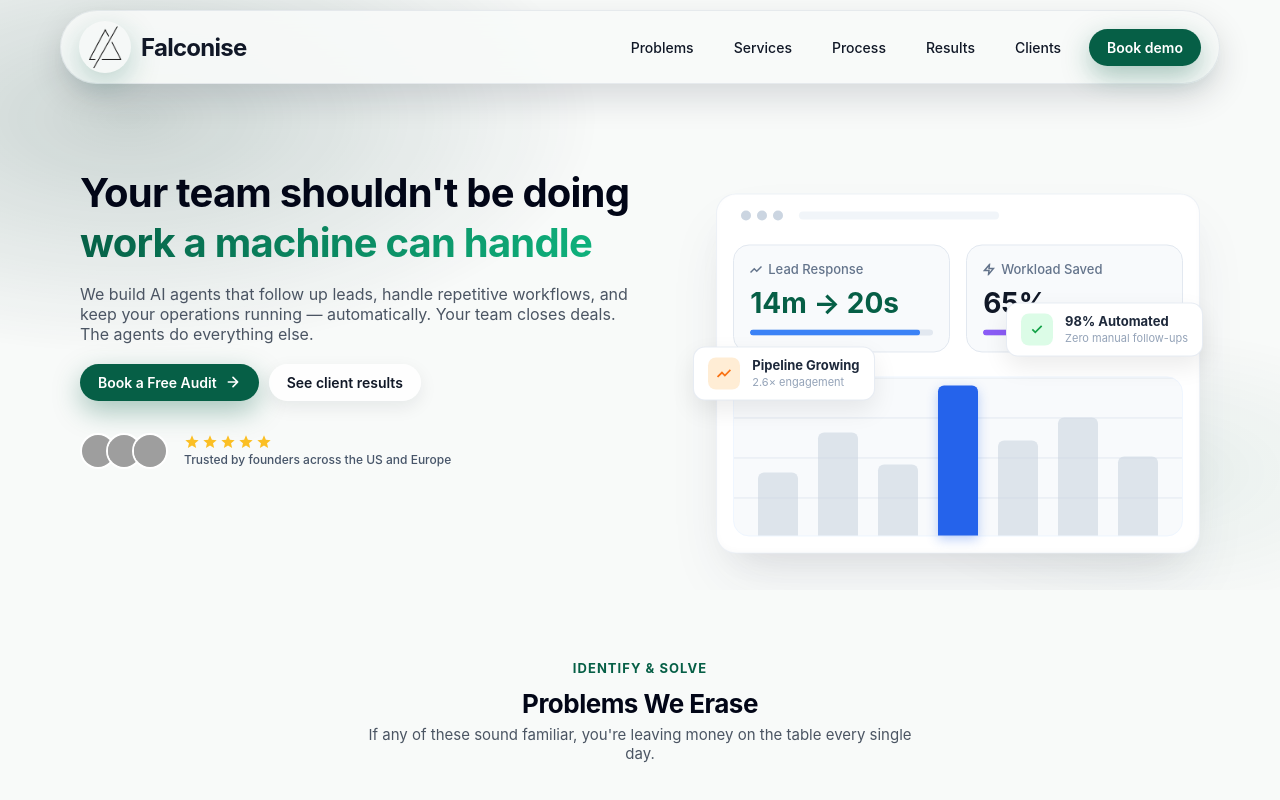
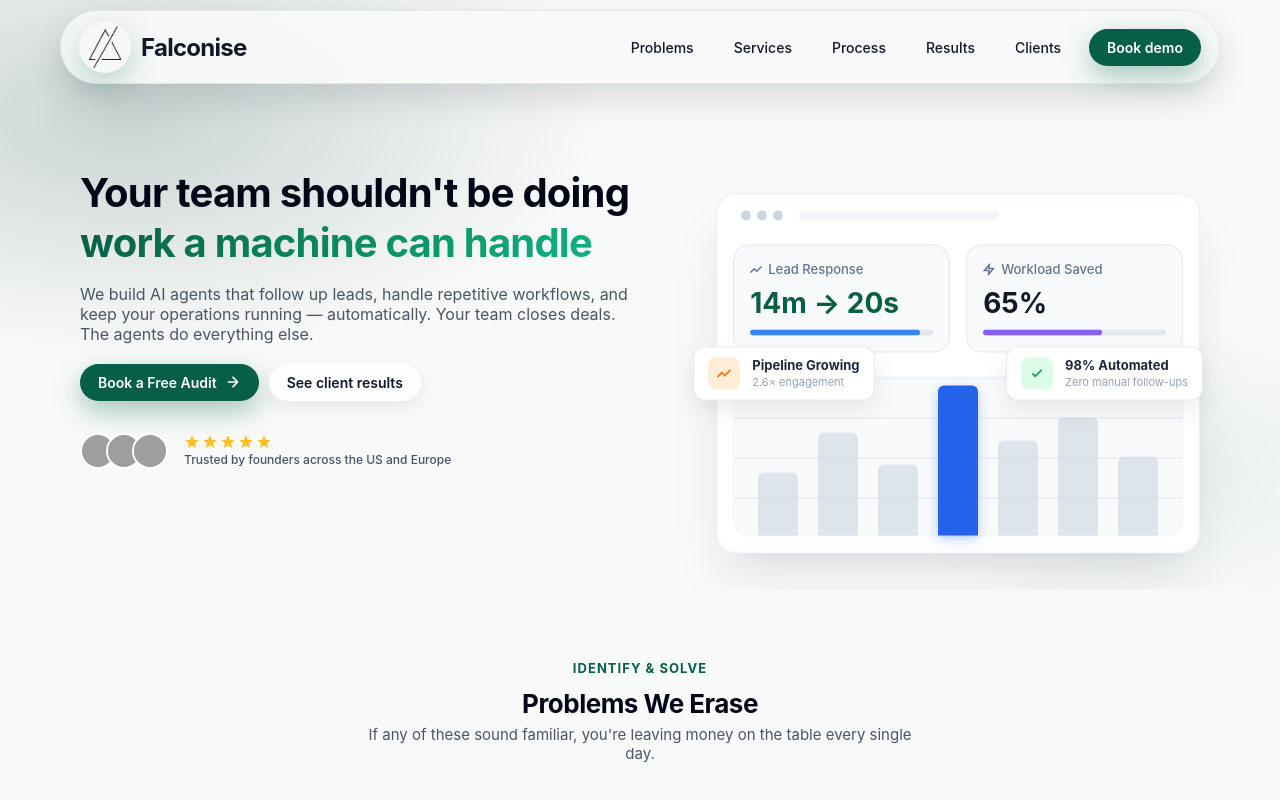
Before and after one commit to Aditya-Pundir/falconise, a React (Create React App) app: page / in a window 1280 px wide. Shown: the top 800 px of the page. Built offline with nearby package versions, Linux system fonts and the light colour scheme; grey boxes are pictures that could not be loaded.

Commit message:
98% automated badge position fixed

```diff
--- a/src/App.css
+++ b/src/App.css
@@ -706,7 +706,7 @@ p {
 }
 
 .float-badge--right {
-  top: 20%;
+  top: 35%;
   right: -20px;
 }
 
```
